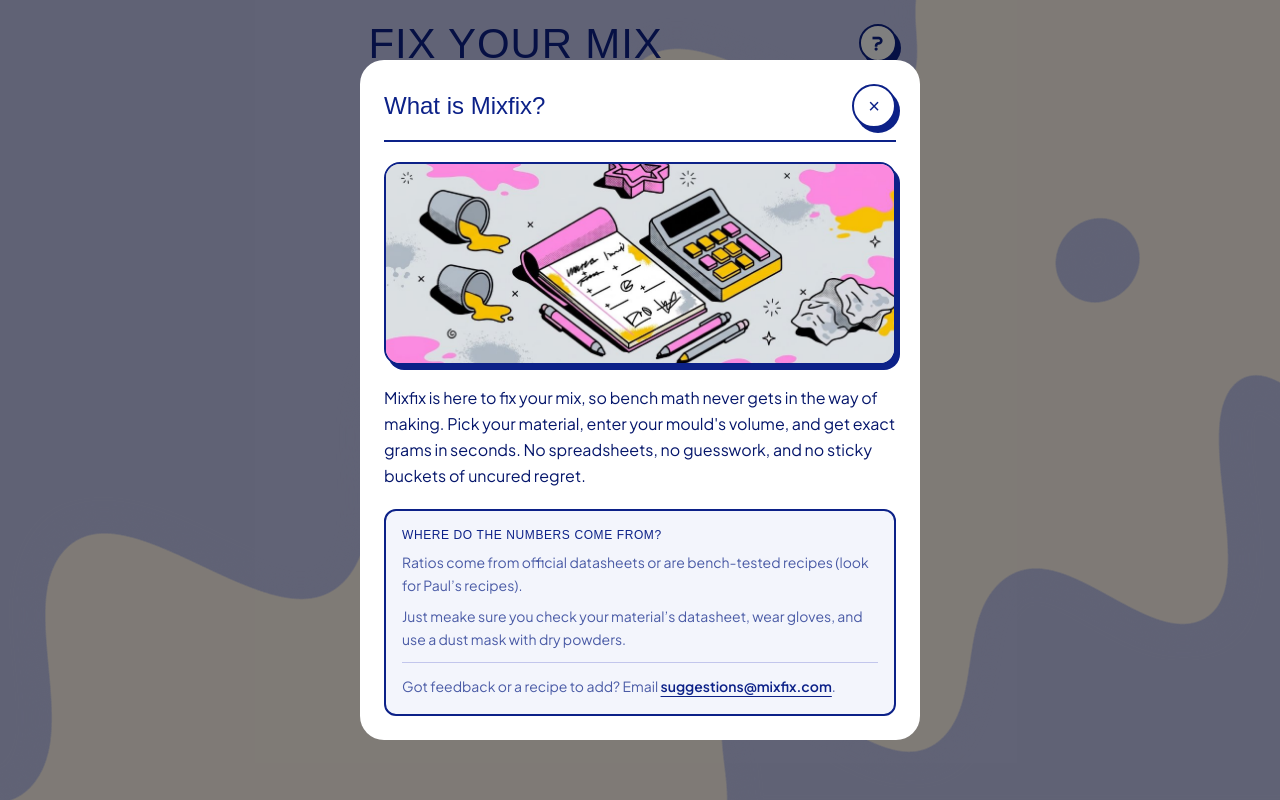
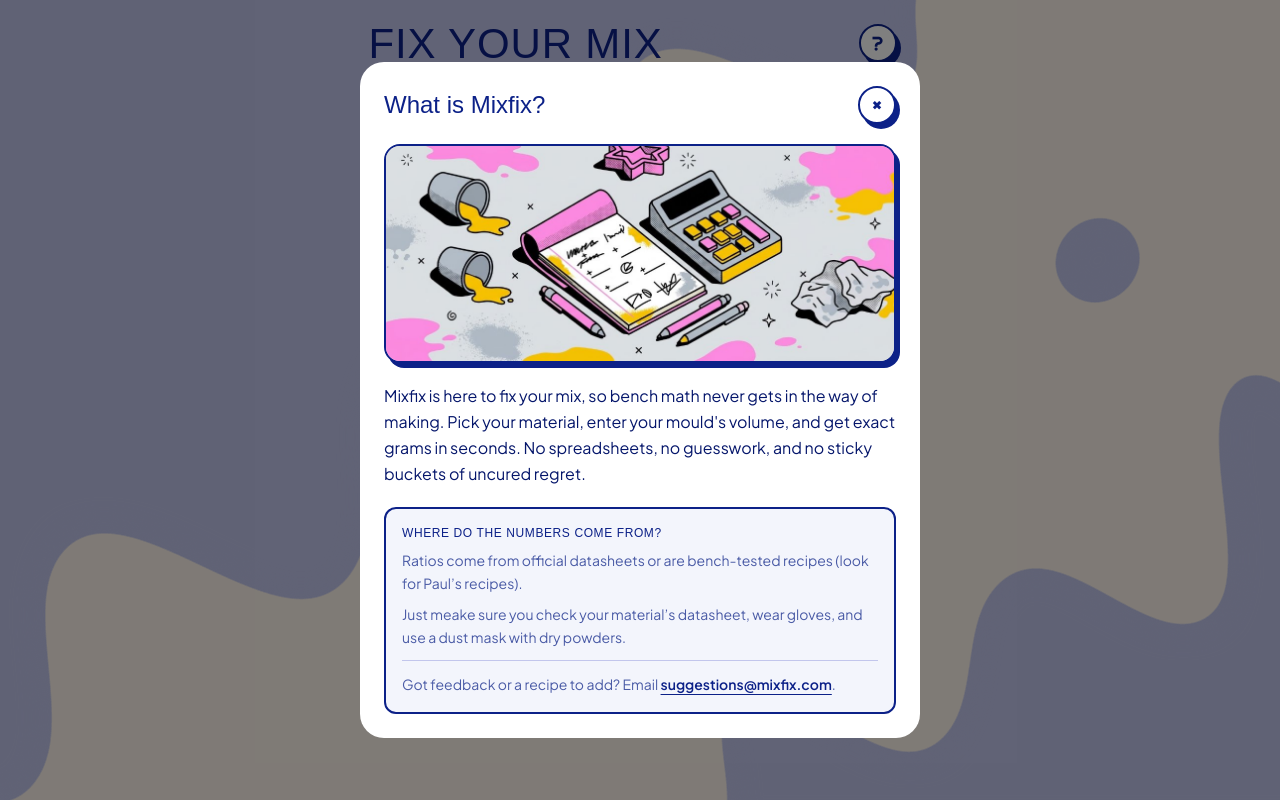
Before and after one commit to paullehouck/mixfix, a React (Vite) app: page / in a window 1280 px wide. Both pictures are taken after a click on the button "About Mixfix". Built offline with nearby package versions, Linux system fonts and the light colour scheme; a web font is replaced by a local one.

Commit message:
updated about page

```diff
--- a/src/App.tsx
+++ b/src/App.tsx
@@ -648,8 +648,8 @@ export function App() {
           }}
           className="fixed inset-0 z-50 flex items-center justify-center bg-black/50 p-0 sm:p-4"
         >
-          <div className="w-full h-full sm:h-auto sm:max-w-[560px] sm:max-h-[85vh] overflow-y-auto overflow-x-hidden rounded-none sm:rounded-3xl bg-white p-5 sm:p-6 border-0 sm:brutal-border flex flex-col gap-5 min-w-0">
-            <div className="flex items-center justify-between border-b-2 border-[var(--color-primary)] pb-3">
+          <div className="w-full h-full sm:h-auto sm:max-w-[560px] sm:max-h-[85vh] overflow-y-auto overflow-x-hidden rounded-none sm:rounded-3xl bg-white px-[16px] pb-6 pt-0 sm:p-6 border-0 sm:brutal-border flex flex-col gap-3 sm:gap-5 min-w-0">
+            <div className="h-[86px] sm:h-auto shrink-0 flex items-center justify-between">
               <h2
                 id="about-title"
                 className="font-display text-2xl text-[var(--color-primary)]"
@@ -660,7 +660,7 @@ export function App() {
                 type="button"
                 aria-label="Close about dialog"
                 onClick={closeAbout}
-                className="brutal-border brutal-shadow rounded-full w-11 h-11 font-display text-xl text-[var(--color-primary)] bg-white flex items-center justify-center active:translate-x-0.5 active:translate-y-0.5 cursor-pointer"
+                className="w-[38px] h-[38px] rounded-full bg-[#FFFFFF] border-[2.5px] border-[var(--color-primary)] shadow-[4px_5px_0px_0px_var(--color-primary)] font-help font-normal text-[22px] leading-none flex items-center justify-center text-[var(--color-primary)] active:translate-x-0.5 active:translate-y-0.5 transition-transform cursor-pointer"
               >
                 ×
               </button>
```
